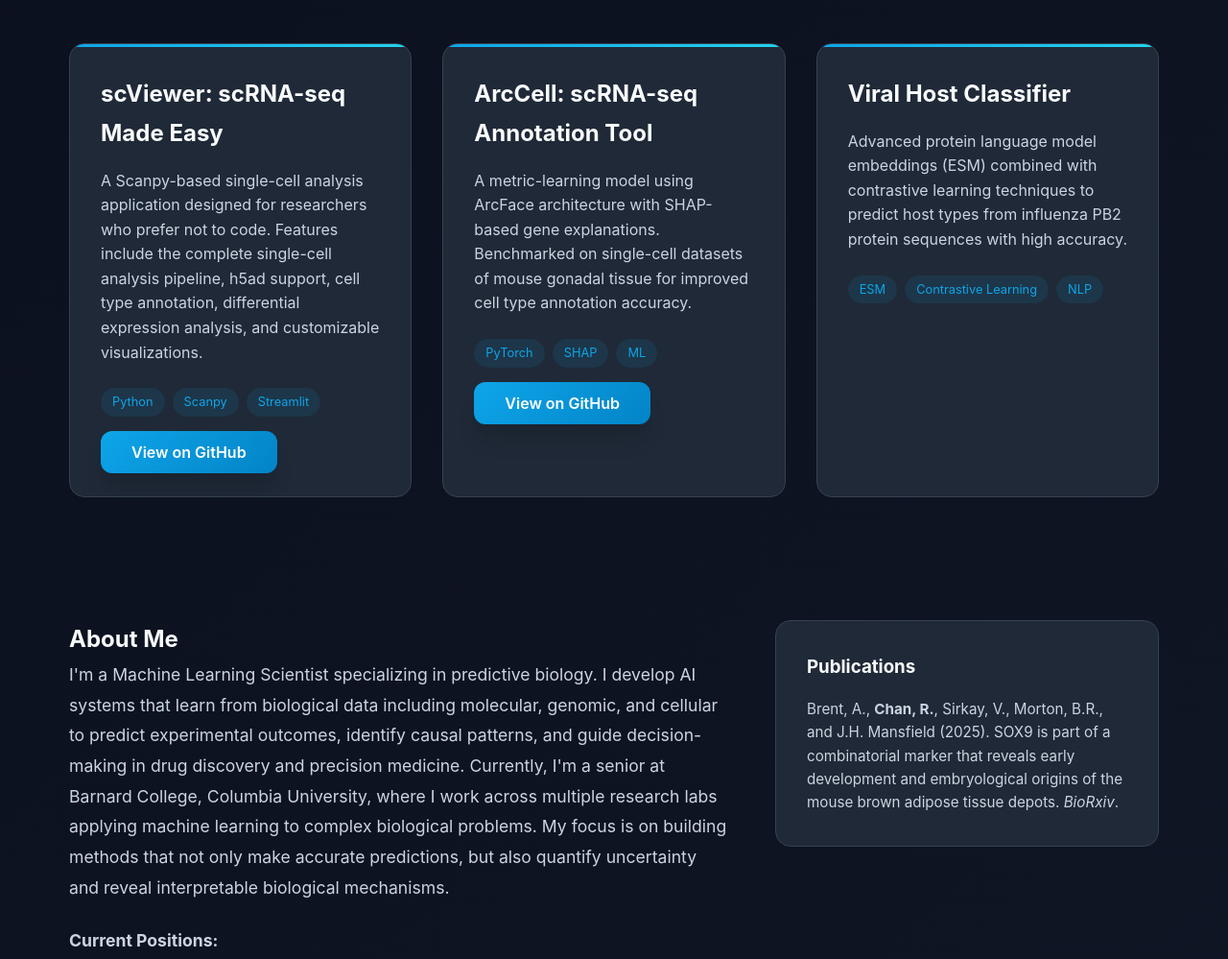
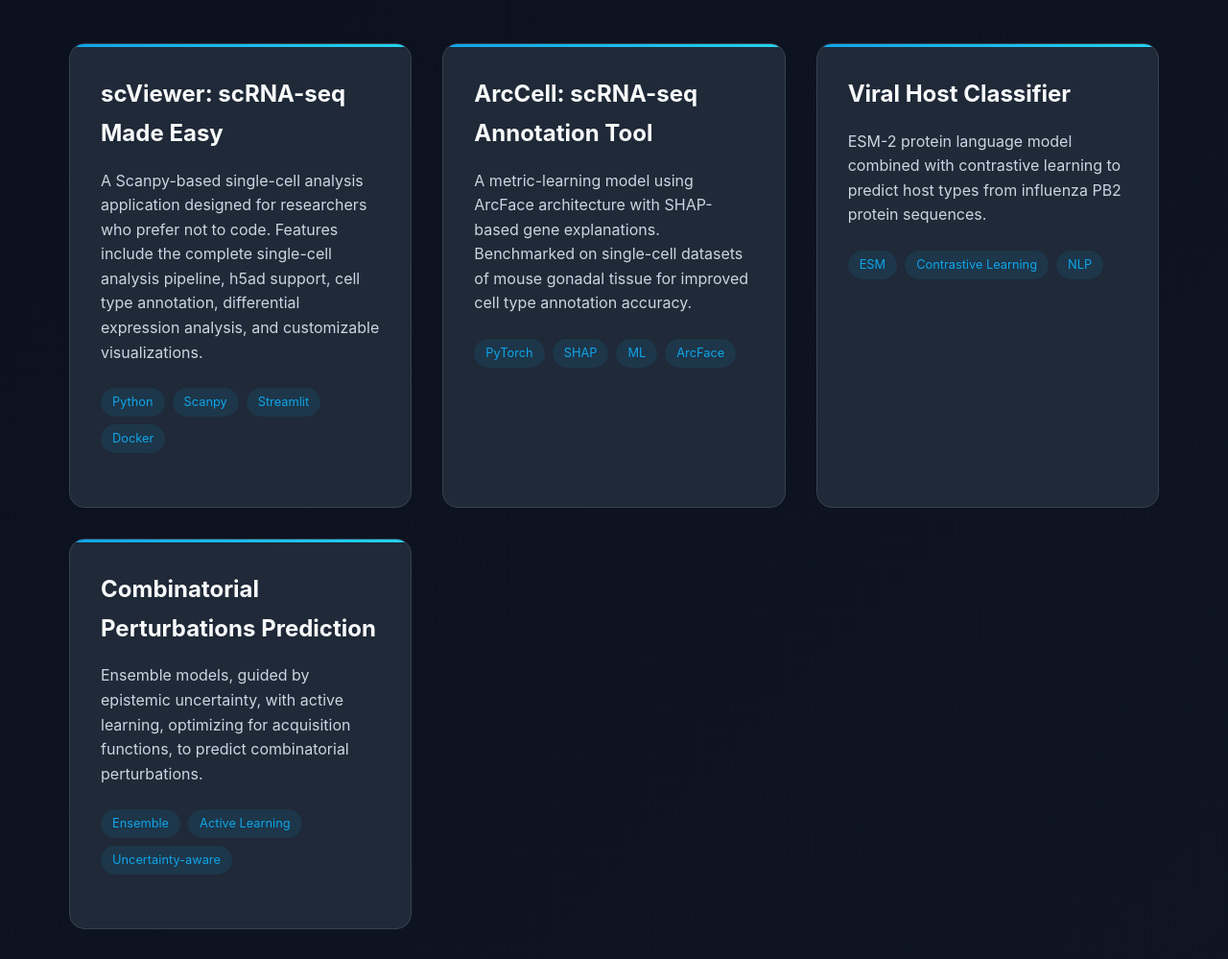
Before and after one commit to rikaaaac/rikaaaac.github.io, a plain HTML site: page index.html in a window 1280 px wide. Shown: the part 981-1980 px from the top of the page at 96% size. Drawn offline with Linux system fonts and the light colour scheme.

Commit message:
Modify project details and add new entry
Updated project descriptions and added a new project card.

```diff
--- a/index.html
+++ b/index.html
@@ -571,28 +571,41 @@
                             <span class="project-tag">Python</span>
                             <span class="project-tag">Scanpy</span>
                             <span class="project-tag">Streamlit</span>
+                            <span class="project-tag">Docker</span>
                         </div>
-                        <a href="https://github.com/rikaaaac/scViewer" class="btn">View on GitHub</a>
                     </div>
 
                     <div class="project-card">
                         <h3>ArcCell: scRNA-seq Annotation Tool</h3>
-                        <p>A metric-learning model using ArcFace architecture with SHAP-based gene explanations. Benchmarked on single-cell datasets of mouse gonadal tissue for improved cell type annotation accuracy.</p>
+                        <p>A metric-learning model using ArcFace architecture with SHAP-based gene explanations.
+                            Benchmarked on single-cell datasets of mouse gonadal tissue for improved cell type annotation accuracy.</p>
                         <div class="project-tags">
                             <span class="project-tag">PyTorch</span>
                             <span class="project-tag">SHAP</span>
                             <span class="project-tag">ML</span>
+                            <span class="project-tag">ArcFace</span>
                         </div>
-                        <a href="https://github.com/VenkatSBitra/coms4761_project" class="btn">View on GitHub</a>
                     </div>
 
                     <div class="project-card">
                         <h3>Viral Host Classifier</h3>
-                        <p>Advanced protein language model embeddings (ESM) combined with contrastive learning techniques to predict host types from influenza PB2 protein sequences with high accuracy.</p>
+                        <p> ESM-2 protein language model combined with contrastive learning to
+                            predict host types from influenza PB2 protein sequences.</p>
                         <div class="project-tags">
                             <span class="project-tag">ESM</span>
                             <span class="project-tag">Contrastive Learning</span>
                             <span class="project-tag">NLP</span>
+                        </div>
+                    </div>
+
+                    <div class="project-card">
+                        <h3>Combinatorial Perturbations Prediction </h3>
+                        <p> Ensemble models, guided by epistemic uncertainty, with active learning, optimizing for acquisition functions,
+                            to predict combinatorial perturbations. </p>
+                        <div class="project-tags">
+                            <span class="project-tag">Ensemble</span>
+                            <span class="project-tag">Active Learning</span>
+                            <span class="project-tag">Uncertainty-aware</span>
                         </div>
                     </div>
                 </div>
```
